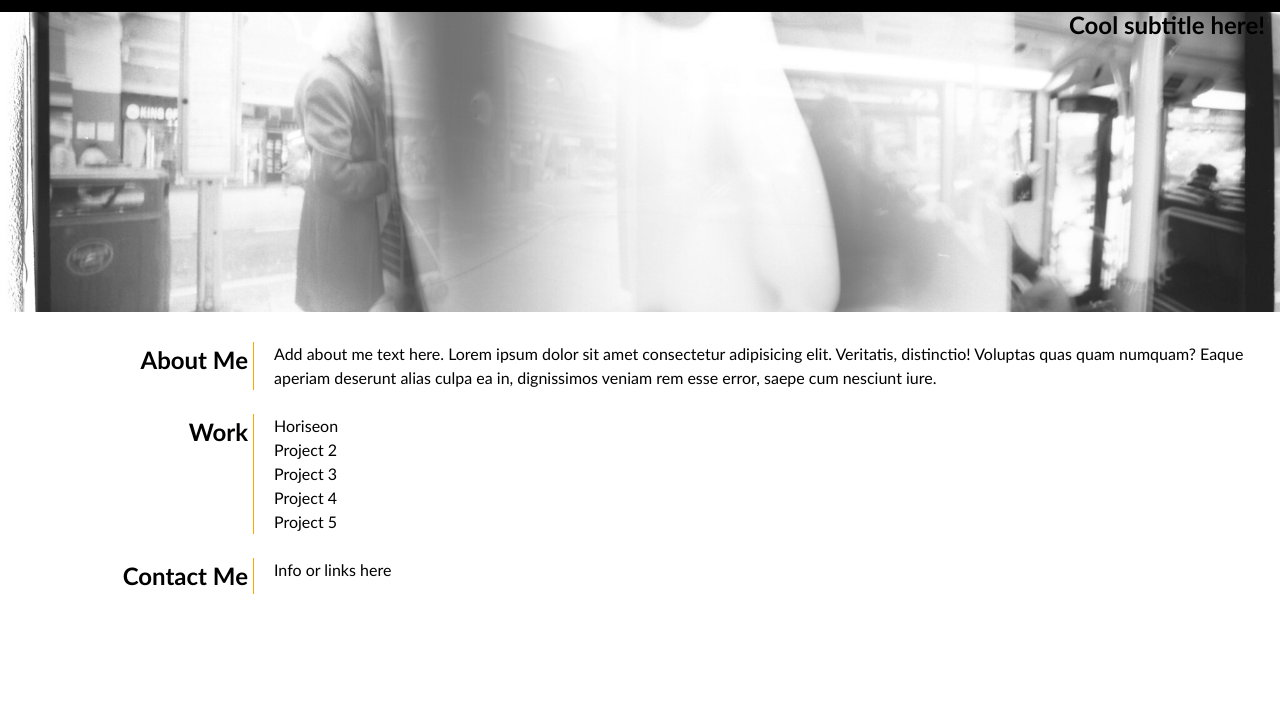
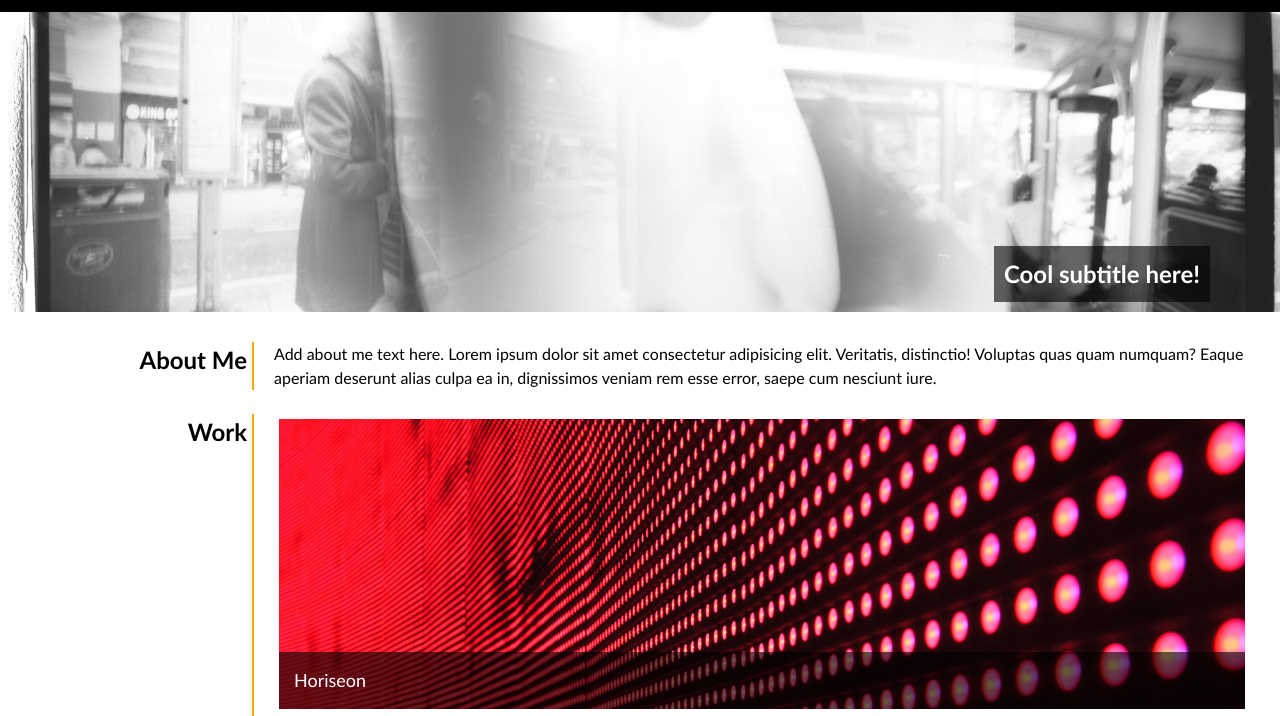
Before and after one commit to cariberrii/cari-fillingham-portfolio, a plain HTML site: page index.html in a window 1280 px wide. Shown: the part 66-782 px from the top of the page. Drawn offline with Linux system fonts and the light colour scheme.

Commit message:
Adds work grid layout style and images

```diff
--- a/assets/css/style.css
+++ b/assets/css/style.css
@@ -52,13 +52,27 @@ nav {
   height: 300px;
   background-size: cover;
   background-position: 100%;
+  display: flex;
+  justify-content: flex-end;
+  align-items: flex-end;
 }
 
 .hero-banner h2 {
+  background-color: rgba(0,0,0,0.6);
+  padding: 10px;
+  margin-bottom: 10px;
+  margin-right: 70px;
+  color: white;
+}
+
+/* main titles style */
+
+.page-section h2 {
+  padding-right: 5px;
+  border-right: 2px solid orange;
+  margin-left: 60px;
+  margin-right: 20px;
   text-align: right;
-  position: relative;
-  bottom: 5px;
-  right: 15px;
 }
 
 /* main flex style */
@@ -78,11 +92,53 @@ nav {
   grid-template-rows: 1fr;
 }
 
+/* work grid style */
 
-.page-section h2 {
-  padding-right: 5px;
-  border-right: 1px solid orange;
-  margin-left: 60px;
-  margin-right: 20px;
-  text-align: right;
+#work-grid {
+  display: grid;
+  grid-template-columns: 1fr 1fr;
+  grid-template-rows: 300px 300px 300px;
+  grid-template-areas:
+  "project1 project1"
+  "project2 project3"
+  "project4 project5";
 }
+
+#project-1 {
+  grid-area: project1;
+  background-image: url(../images/02-portfolio-1.jpg);
+}
+
+#project-2 {
+  grid-area: project2;
+  background-image: url(../images/02-portfolio-2.jpg);
+}
+
+#project-3 {
+  grid-area: project3;
+  background-image: url(../images/02-portfolio-3.jpg);
+}
+
+#project-4 {
+  grid-area: project4;
+  background-image: url(../images/02-portfolio-4.jpg);
+}
+
+#project-5 {
+  grid-area: project5;
+  background-image: url(../images/02-run-buddy.jpg);
+}
+
+.workGridArea {
+  background-size: cover;
+  margin: 5px;
+  display: grid;
+  align-content: end;
+}
+
+.heading {
+  background-color: rgba(0,0,0,0.6);
+  padding: 15px;
+  color: white;
+  font-size: 18px;
+}
--- a/index.html
+++ b/index.html
@@ -42,23 +42,23 @@
       <!-- portfolio container -->
       <section class="page-section" id="work">
         <h2>Work</h2>
-        <div class="projects-grid">
-          <div id="project-1">
-            <div>Horiseon</div>
+        <section id="work-grid">
+          <div id="project-1" class="workGridArea">
+            <div class="heading">Horiseon</div>
           </div>
-          <div id="project-2">
-            <div>Project 2</div>
+          <div id="project-2" class="workGridArea">
+            <div class="heading">Pet Match</div>
           </div>
-          <div id="project-3">
-            <div>Project 3</div>
+          <div id="project-3" class="workGridArea">
+            <div class="heading">Book Swap</div>
           </div>
-          <div id="project-4">
-            <div>Project 4</div>
+          <div id="project-4" class="workGridArea">
+            <div class="heading">Drink Mate</div>
           </div>
-          <div id="project-5">
-            <div>Project 5</div>
+          <div id="project-5" class="workGridArea">
+            <div class="heading">Seen It</div>
           </div>
-        </div>
+        </section>
       </section>
       <br />
 
```
Also changed, not shown: assets/images/profile_pic.jpg (added).
